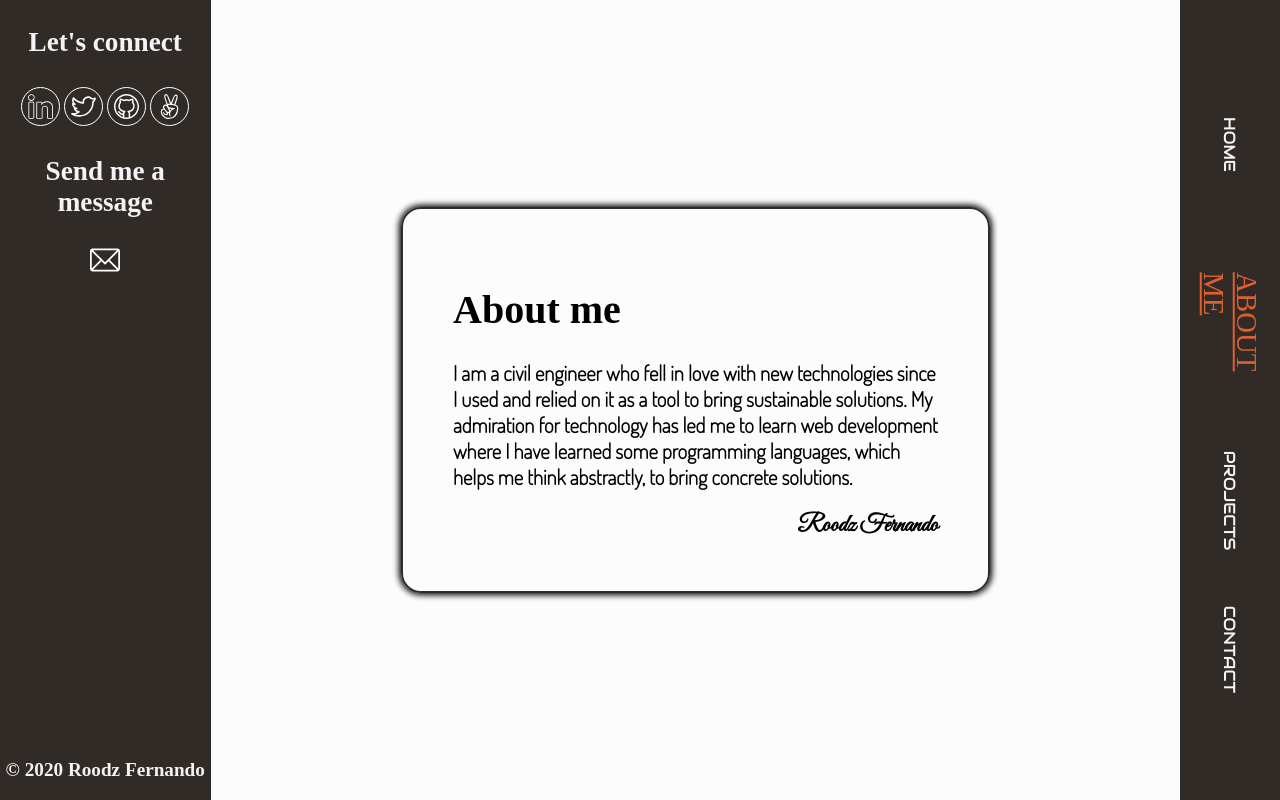
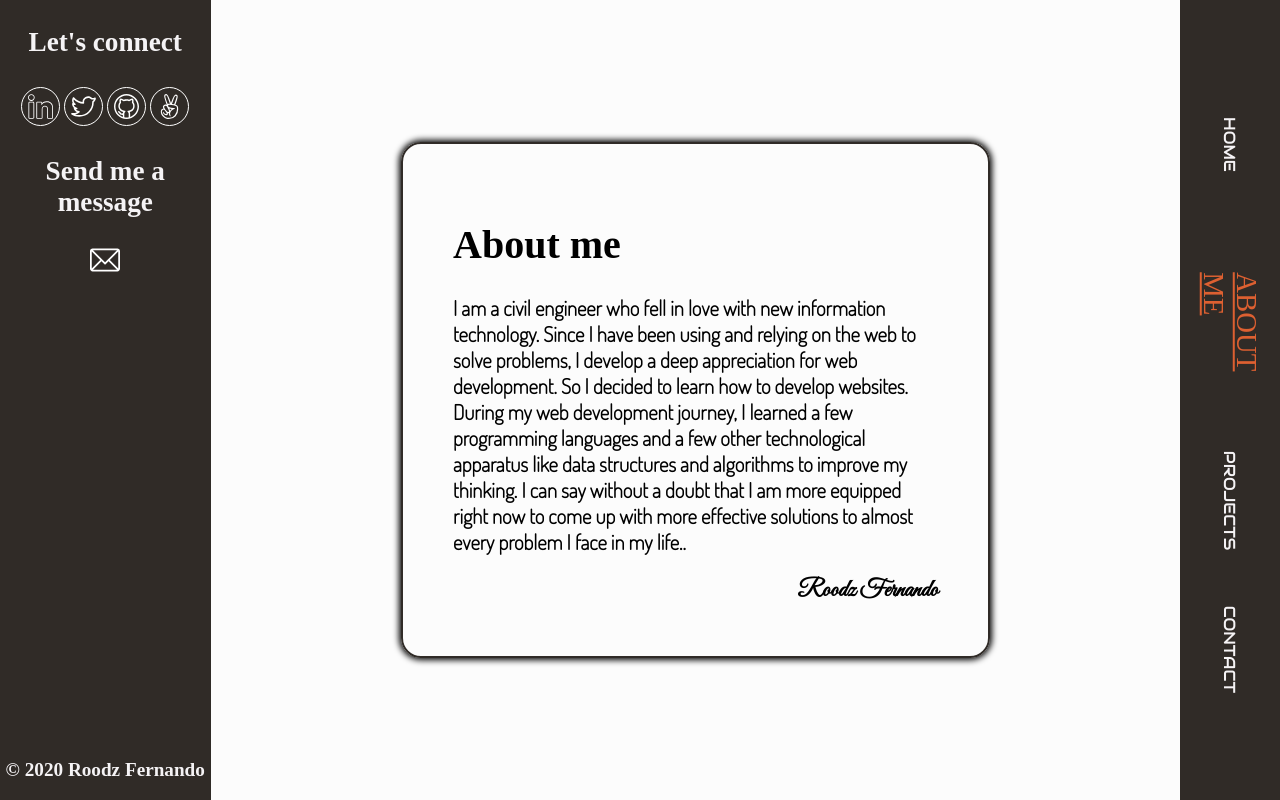
Before and after one commit to RoodzFernando/RoodzFernando.github.io, a React (Create React App) app: page /about in a window 1280 px wide. Built offline with nearby package versions, Linux system fonts and the light colour scheme; a web font is replaced by a local one.

Commit message:
Update the about me text

```diff
--- a/public/index.html
+++ b/public/index.html
@@ -33,7 +33,6 @@
       work correctly both with client-side routing and a non-root public URL.
       Learn how to configure a non-root public URL by running `npm run build`.
     -->
-    <title>Home | Fernando Portfolio</title>
   </head>
   <body>
     <noscript>You need to enable JavaScript to run this app.</noscript>
--- a/src/components/About.js
+++ b/src/components/About.js
@@ -8,13 +8,7 @@ function About() {
         <div className="about-page">
           <div className="about-text">
             <h1>About me</h1>
-            <p>I am a civil engineer who fell in love with
-             new technologies since I used and relied on
-             it as a tool to bring sustainable solutions.
-              My admiration for technology has led me to
-              learn web development where I have learned
-              some programming languages, which helps me
-              think abstractly, to bring concrete solutions.</p>
+            <p>I am a civil engineer who fell in love with new information technology. Since I have been using and relying on the web to solve problems, I develop a deep appreciation for web development. So I decided to learn how to develop websites. During my web development journey, I learned a few programming languages and a few other technological apparatus like data structures and algorithms to improve my thinking. I can say without a doubt that I am more equipped right now to come up with more effective solutions to almost every problem I face in my life..</p>
             <div className="signature">Roodz Fernando</div>
           </div>
         </div>
```
Also changed, not shown: 1 other file (tests, documents, lock files or other folders).
